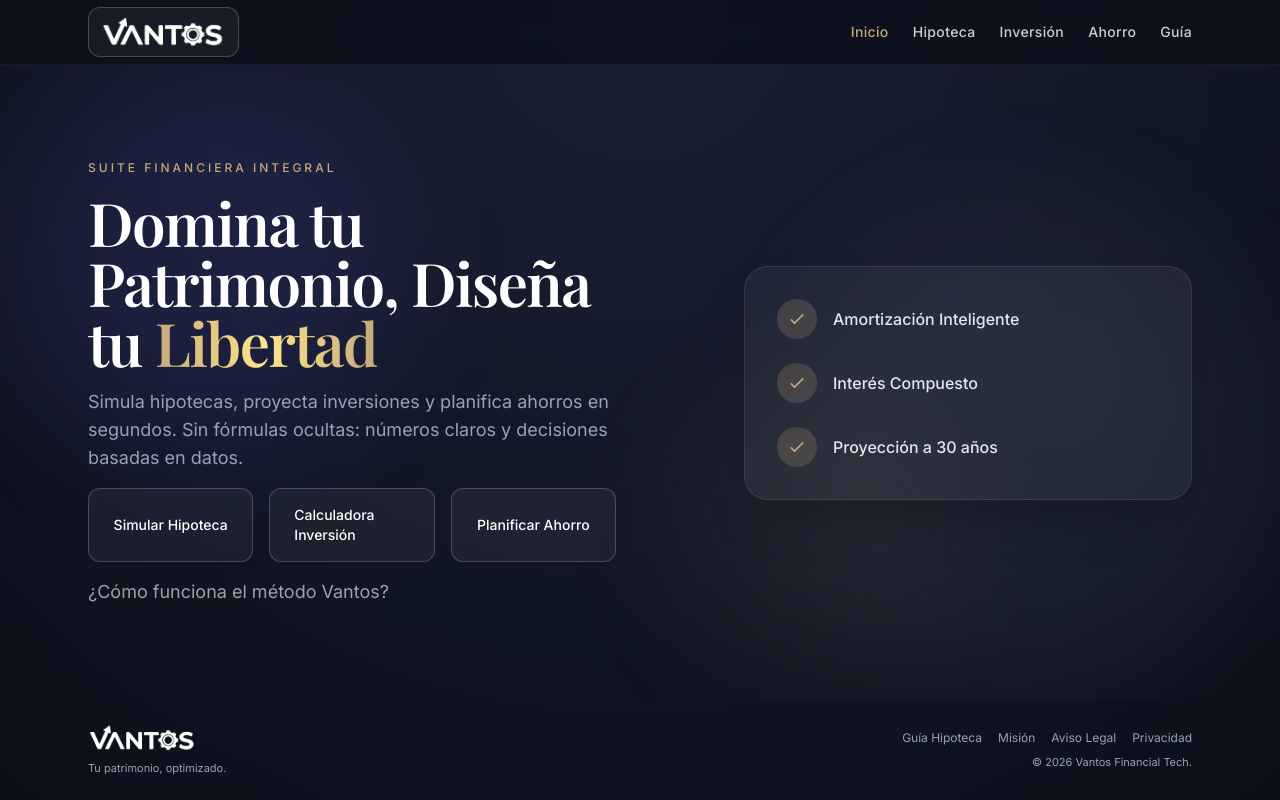
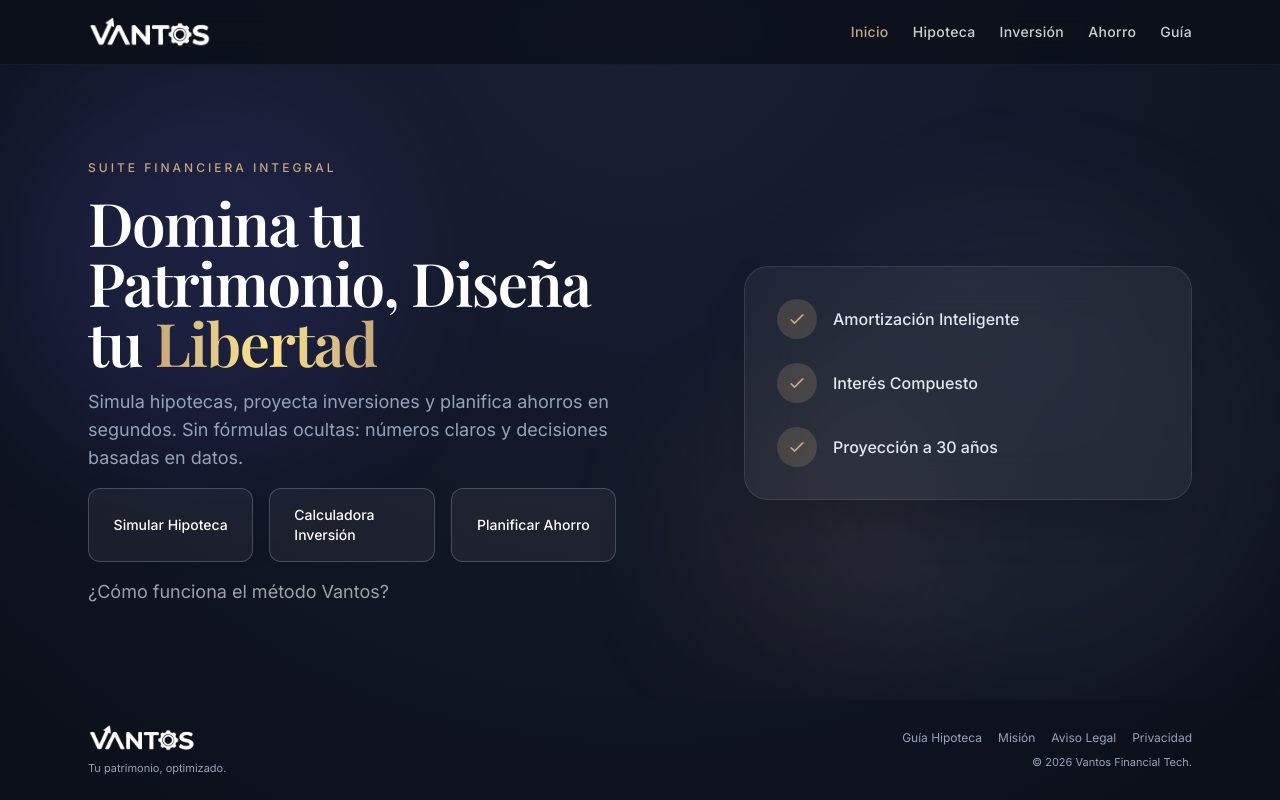
Before and after one commit to bombardeenLaUA/Vantos, a Next.js app: page / in a window 1280 px wide. Built offline with nearby package versions, Linux system fonts and the light colour scheme; a web font is replaced by a local one.

Commit message:
cambio header

```diff
--- a/app/layout.tsx
+++ b/app/layout.tsx
@@ -21,11 +21,11 @@ const inter = Inter({
 export const metadata: Metadata = {
   metadataBase: new URL("https://www.vantoshq.com"),
   title: {
-    default: "Vantos | Suite de Estrategia Financiera Inteligente",
+    default: "Vantos | Simulador de Estrategia Hipotecaria y Financiera",
     template: "%s | Vantos",
   },
   description:
-    "Simula, planifica y optimiza tu patrimonio. Herramientas avanzadas de amortización hipotecaria, inversión y ahorro. Sin registros ni comisiones.",
+    "Calculadora financiera privada y sin registro. Descubre matemáticamente si te conviene más amortizar tu hipoteca o invertir tus ahorros. Optimiza tu patrimonio hoy.",
   keywords: [
     "amortizar hipoteca",
     "simulador hipoteca",
@@ -38,9 +38,9 @@ export const metadata: Metadata = {
     locale: "es_ES",
     url: "https://www.vantoshq.com",
     siteName: "Vantos",
-    title: "Vantos | Suite de Estrategia Financiera Inteligente",
+    title: "Vantos | Simulador de Estrategia Hipotecaria y Financiera",
     description:
-      "Simula, planifica y optimiza tu patrimonio. Herramientas avanzadas de amortización hipotecaria, inversión y ahorro. Sin registros ni comisiones.",
+      "Calculadora financiera privada y sin registro. Descubre matemáticamente si te conviene más amortizar tu hipoteca o invertir tus ahorros. Optimiza tu patrimonio hoy.",
     images: [{ url: "/opengraph-image", width: 1200, height: 630, alt: "VANTOS - Financial Strategy Suite" }],
   },
   twitter: {
--- a/components/layout/Header.tsx
+++ b/components/layout/Header.tsx
@@ -23,17 +23,13 @@ export default function Header() {
       <header className="sticky top-0 z-50 bg-vantos-dark/80 backdrop-blur-md border-b border-white/5">
         <div className="max-w-6xl mx-auto px-4 sm:px-6 h-16 flex items-center justify-between">
           <div className="flex items-center gap-3">
-            <Link
-              href="/"
-              className="group inline-flex items-center justify-center rounded-xl bg-white/5 border border-white/20 px-3 py-2 text-white hover:bg-vantos-gold hover:text-vantos-dark hover:border-vantos-gold transition-all duration-300"
-            >
+            <Link href="/">
               <Image
                 src="/images/vantos.png"
                 alt="Vantos"
                 width={120}
                 height={32}
-                priority
-                className="h-8 w-auto object-contain brightness-0 invert transition-all duration-300 group-hover:invert-0 group-hover:brightness-0"
+                className="h-8 w-auto object-contain brightness-0 invert"
               />
             </Link>
           </div>
```
Also changed, not shown: 1 other file (tests, documents, lock files or other folders).
